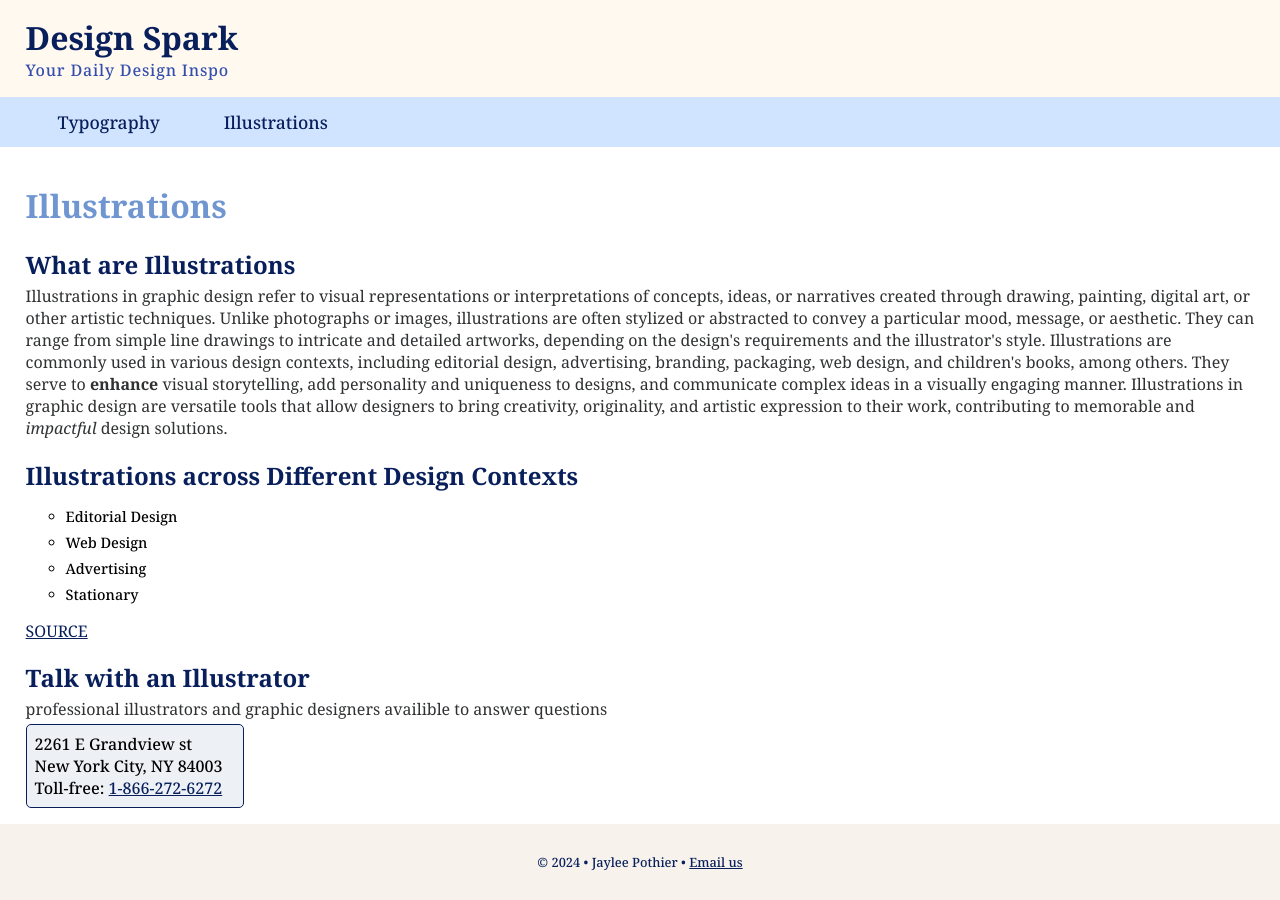
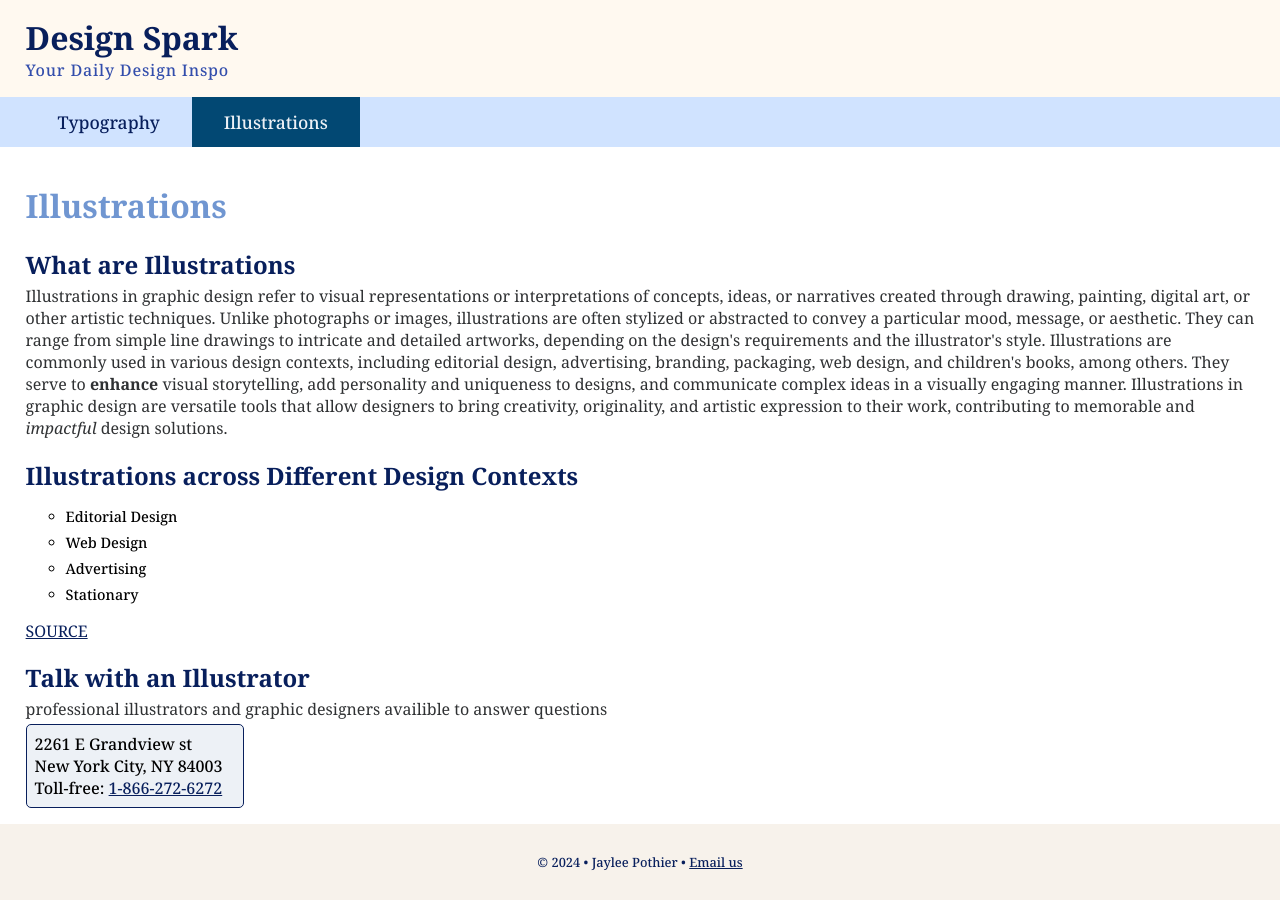
Before and after one commit to jayleepothier/dwdd1600, a plain HTML site: page 04intro-css/illustration.html in a window 1280 px wide. Drawn offline with Linux system fonts and the light colour scheme.

Commit message:
okay last one?

```diff
--- a/04intro-css/illustration.html
+++ b/04intro-css/illustration.html
@@ -25,7 +25,7 @@
         <nav>
             <ul>
             <li><a href="index.html">Typography</a></li>
-                            <li><a href= "illustration.html">Illustrations</a></li>
+                            <li class="active a"><a href= "illustration.html">Illustrations</a></li>
 
             </ul>
 
```
